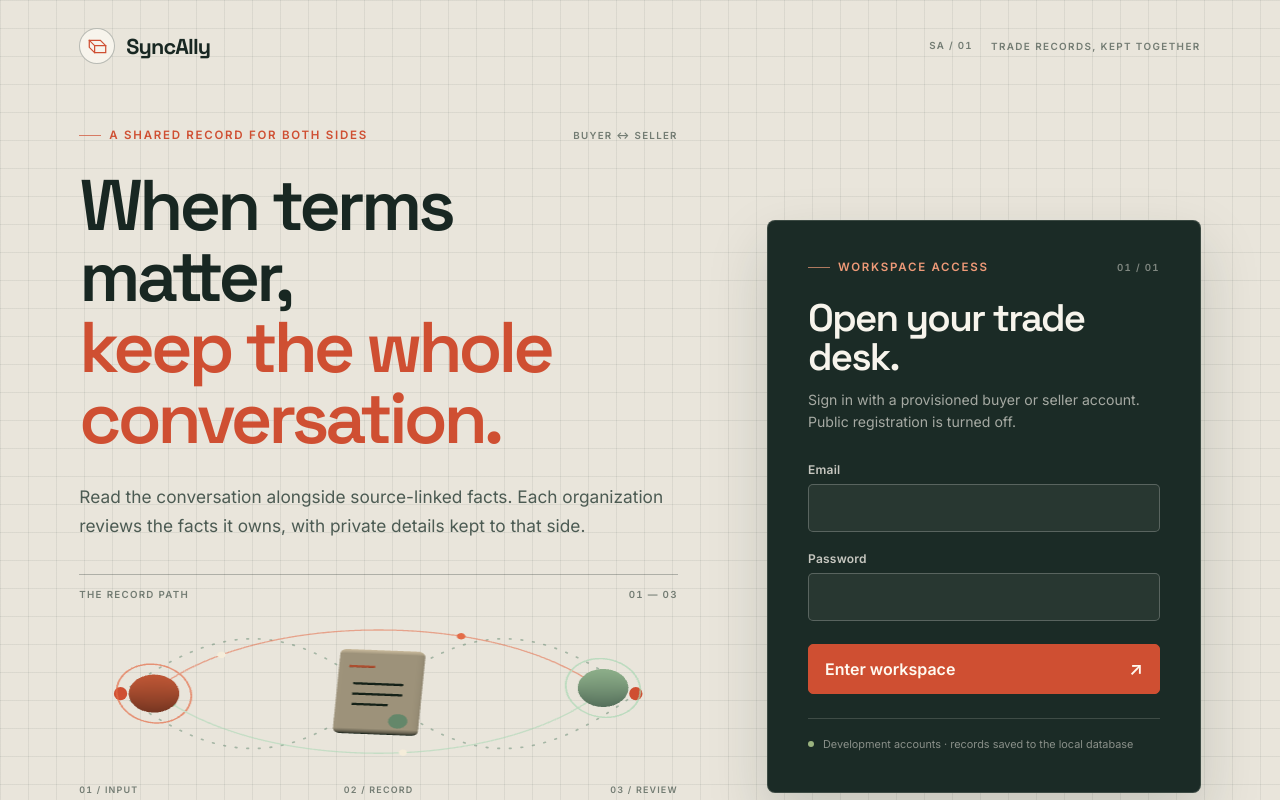
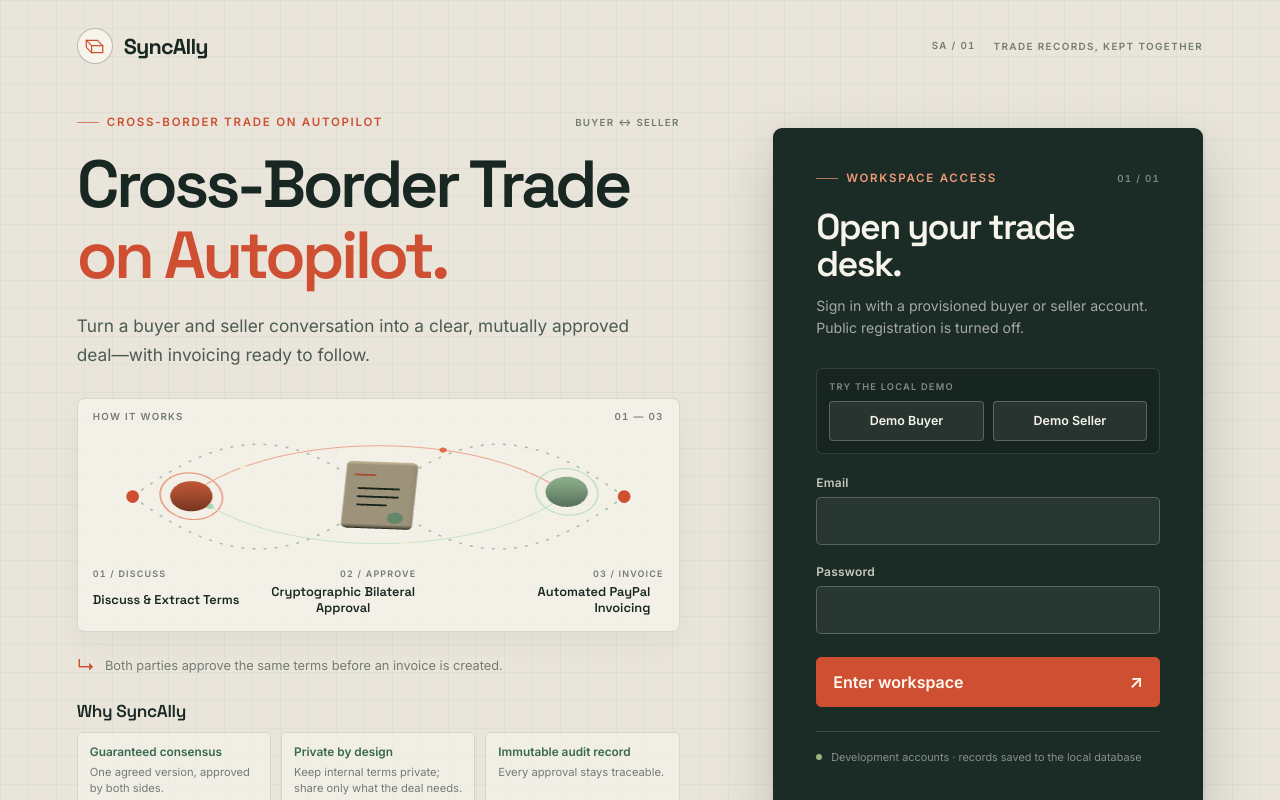
Before and after one commit to yashaswi-khurana/SyncAlly, a React (Vite) app in the folder frontend/: page / in a window 1280 px wide. Shown: the top 800 px of the page. Built offline with nearby package versions, Linux system fonts and the light colour scheme.

Commit message:
feat: enhance SignInPage with demo account quick-fill and update UI elements

```diff
--- a/frontend/src/auth/SignInPage.tsx
+++ b/frontend/src/auth/SignInPage.tsx
@@ -20,6 +20,13 @@
   const [fieldErrors, setFieldErrors] = useState<FieldErrors>({});
   const [formError, setFormError] = useState<string | null>(null);
   const [submitting, setSubmitting] = useState(false);
+
+  function fillDemo(role: "buyer" | "seller") {
+    setEmail(`${role}@syncally.demo`);
+    setPassword("correct-horse-battery");
+    setFieldErrors({});
+    setFormError(null);
+  }
 
   async function handleSubmit(event: FormEvent<HTMLFormElement>) {
     event.preventDefault();
@@ -74,21 +81,21 @@
 
       <section className="auth-hero" aria-labelledby="auth-title">
         <div className="auth-hero__meta">
-          <span className="eyebrow">A shared record for both sides</span>
+          <span className="eyebrow">Cross-border trade on autopilot</span>
           <span className="auth-hero__edition">BUYER ↔ SELLER</span>
         </div>
         <h1 id="auth-title">
-          When terms matter,<br />
-          <span>keep the whole conversation.</span>
+          Cross-Border Trade<br />
+          <span>on Autopilot.</span>
         </h1>
         <p className="auth-hero__lede">
-          Read the conversation alongside source-linked facts. Each organization reviews the facts
-          it owns, with private details kept to that side.
+          Turn a buyer and seller conversation into a clear, mutually approved deal—with invoicing
+          ready to follow.
         </p>
 
         <div className="auth-diagram" aria-label="Conversation to suggested facts to owner review">
           <div className="auth-diagram__topline">
-            <span>THE RECORD PATH</span>
+            <span>HOW IT WORKS</span>
             <span>01 — 03</span>
           </div>
           <div className="auth-diagram__drawing" aria-hidden="true">
@@ -96,23 +103,31 @@
           </div>
           <div className="auth-diagram__labels">
             <div>
-              <span>01 / INPUT</span>
-              <strong>Conversation</strong>
+              <span>01 / DISCUSS</span>
+              <strong>Discuss &amp; Extract Terms</strong>
             </div>
             <div>
-              <span>02 / RECORD</span>
-              <strong>Suggested facts</strong>
+              <span>02 / APPROVE</span>
+              <strong>Cryptographic Bilateral Approval</strong>
             </div>
             <div>
-              <span>03 / REVIEW</span>
-              <strong>Owner review</strong>
+              <span>03 / INVOICE</span>
+              <strong>Automated PayPal Invoicing</strong>
             </div>
           </div>
         </div>
         <div className="auth-hero__footnote">
           <span className="auth-hero__footnote-mark" aria-hidden="true">↳</span>
-          <span>Reviewing a fact records a decision; it does not commit an agreement.</span>
+          <span>Both parties approve the same terms before an invoice is created.</span>
         </div>
+        <section className="auth-benefits" aria-labelledby="why-syncally">
+          <h2 id="why-syncally">Why SyncAlly</h2>
+          <ul>
+            <li><strong>Guaranteed consensus</strong><span>One agreed version, approved by both sides.</span></li>
+            <li><strong>Private by design</strong><span>Keep internal terms private; share only what the deal needs.</span></li>
+            <li><strong>Immutable audit record</strong><span>Every approval stays traceable.</span></li>
+          </ul>
+        </section>
       </section>
 
       <aside className="card auth-card" aria-labelledby="sign-in-heading">
@@ -125,6 +140,13 @@
           Sign in with a provisioned buyer or seller account. Public registration is turned off.
         </p>
         <form className="form" onSubmit={handleSubmit} noValidate>
+          <div className="auth-demo-fill" aria-label="Quick-fill demo accounts">
+            <span>TRY THE LOCAL DEMO</span>
+            <div>
+              <button type="button" onClick={() => fillDemo("buyer")}>Demo Buyer</button>
+              <button type="button" onClick={() => fillDemo("seller")}>Demo Seller</button>
+            </div>
+          </div>
           <div className="field">
             <label htmlFor="email">Email</label>
             <input
--- a/frontend/src/styles.css
+++ b/frontend/src/styles.css
@@ -2922,3 +2922,220 @@
     transition: none;
   }
 }
+
+/* Trade story and demo access on the unauthenticated welcome screen. */
+.auth-layout {
+  display: grid;
+}
+
+.auth-benefits {
+  display: grid;
+  gap: 13px;
+  padding-top: 3px;
+}
+
+.auth-benefits h2 {
+  font-family: var(--display);
+  font-size: 1.08rem;
+  letter-spacing: -0.02em;
+}
+
+.auth-benefits ul {
+  display: grid;
+  grid-template-columns: repeat(3, minmax(0, 1fr));
+  gap: 12px;
+  margin: 0;
+  padding: 0;
+  list-style: none;
+}
+
+.auth-benefits li {
+  display: grid;
+  align-content: start;
+  gap: 5px;
+  padding-top: 10px;
+  border-top: 1px solid var(--line-strong);
+}
+
+.auth-benefits li strong {
+  font-size: 0.76rem;
+}
+
+.auth-benefits li span {
+  color: var(--muted);
+  font-size: 0.7rem;
+  line-height: 1.5;
+}
+
+.auth-demo-fill {
+  display: grid;
+  gap: 9px;
+  margin-bottom: 2px;
+}
+
+.auth-demo-fill > span {
+  color: rgba(247, 244, 236, 0.48);
+  font-size: 0.58rem;
+  font-weight: 700;
+  letter-spacing: 0.13em;
+}
+
+.auth-demo-fill > div {
+  display: grid;
+  grid-template-columns: 1fr 1fr;
+  gap: 9px;
+}
+
+.auth-demo-fill button {
+  min-height: 40px;
+  border: 1px solid rgba(247, 244, 236, 0.25);
+  border-radius: var(--radius-sm);
+  background: rgba(247, 244, 236, 0.07);
+  color: #f7f4ec;
+  cursor: pointer;
+  font: inherit;
+  font-size: 0.78rem;
+  font-weight: 600;
+  transition: background-color 160ms ease, border-color 160ms ease;
+}
+
+.auth-demo-fill button:hover,
+.auth-demo-fill button:focus-visible {
+  border-color: #ef9a78;
+  background: rgba(247, 244, 236, 0.14);
+}
+
+.auth-demo-fill button:focus-visible {
+  outline: 2px solid #ef9a78;
+  outline-offset: 2px;
+}
+
+@media (max-width: 900px) {
+  .auth-hero { order: 1; }
+  .auth-card { order: 2; }
+}
+
+@media (max-width: 640px) {
+  .auth-benefits ul { grid-template-columns: 1fr; gap: 8px; }
+  .auth-benefits li { grid-template-columns: minmax(120px, 0.8fr) 1.2fr; align-items: baseline; }
+  .auth-benefits li span { font-size: 0.66rem; }
+}
+
+/* Welcome screen polish: calmer composition, clearer steps, and a lighter access panel. */
+.auth-layout {
+  max-width: 1440px;
+  grid-template-columns: minmax(0, 1fr) minmax(350px, 0.72fr);
+  gap: clamp(28px, 4vw, 58px) clamp(42px, 7vw, 104px);
+  padding-inline: clamp(28px, 6vw, 88px);
+  background-color: var(--bg);
+  background-image:
+    linear-gradient(rgba(24, 39, 34, 0.035) 1px, transparent 1px),
+    linear-gradient(90deg, rgba(24, 39, 34, 0.035) 1px, transparent 1px);
+  background-size: 28px 28px;
+}
+
+.auth-hero {
+  gap: clamp(16px, 2vw, 23px);
+}
+
+.auth-hero h1 {
+  max-width: 13ch;
+  font-size: clamp(3.3rem, 5.2vw, 5.15rem);
+  line-height: 0.98;
+}
+
+.auth-hero h1 span {
+  display: inline-block;
+  margin-top: 0.08em;
+}
+
+.auth-diagram {
+  padding: 12px 15px 14px;
+  border: 1px solid var(--line);
+  border-radius: 7px;
+  background: rgba(247, 244, 236, 0.72);
+  box-shadow: 0 12px 28px rgba(24, 39, 34, 0.045);
+}
+
+.auth-diagram__drawing {
+  height: clamp(104px, 13vw, 146px);
+}
+
+.auth-diagram__labels strong {
+  max-width: 18ch;
+  font-size: clamp(0.78rem, 1vw, 0.98rem);
+  line-height: 1.3;
+}
+
+.auth-benefits {
+  gap: 11px;
+}
+
+.auth-benefits ul {
+  gap: 10px;
+}
+
+.auth-benefits li {
+  min-height: 90px;
+  padding: 12px 12px 10px;
+  border: 1px solid var(--line);
+  border-radius: 5px;
+  background: rgba(247, 244, 236, 0.58);
+}
+
+.auth-benefits li strong {
+  color: #37694e;
+  font-size: 0.74rem;
+}
+
+.auth-card {
+  width: min(100%, 430px);
+  padding: clamp(28px, 3.3vw, 42px);
+  border: 1px solid rgba(24, 39, 34, 0.12);
+  border-radius: 9px;
+  background: #1b2b26;
+  box-shadow: 0 24px 58px rgba(24, 39, 34, 0.19), 0 3px 8px rgba(24, 39, 34, 0.08);
+}
+
+.auth-card h2 {
+  font-size: clamp(2rem, 2.8vw, 2.45rem);
+}
+
+.auth-demo-fill {
+  padding: 12px;
+  border: 1px solid rgba(247, 244, 236, 0.12);
+  border-radius: 6px;
+  background: rgba(0, 0, 0, 0.12);
+}
+
+.auth-demo-fill button {
+  border-radius: 4px;
+}
+
+@media (max-width: 900px) {
+  .auth-layout {
+    align-items: stretch;
+    background-image:
+      linear-gradient(rgba(24, 39, 34, 0.035) 1px, transparent 1px),
+      linear-gradient(90deg, rgba(24, 39, 34, 0.035) 1px, transparent 1px);
+  }
+
+  .auth-hero,
+  .auth-card {
+    width: 100%;
+    max-width: 680px;
+    justify-self: center;
+  }
+
+  .auth-diagram__drawing { height: 140px; }
+}
+
+@media (max-width: 640px) {
+  .auth-layout { gap: 25px; }
+  .auth-hero h1 { font-size: clamp(2.8rem, 12vw, 4rem); }
+  .auth-diagram { padding: 11px 10px 12px; }
+  .auth-diagram__drawing { height: 112px; }
+  .auth-diagram__labels { grid-template-columns: repeat(3, minmax(0, 1fr)); }
+  .auth-diagram__labels strong { font-size: 0.75rem; }
+  .auth-benefits li { min-height: 0; }
+}
```
Also changed, not shown: 1 other file (tests, documents, lock files or other folders).
